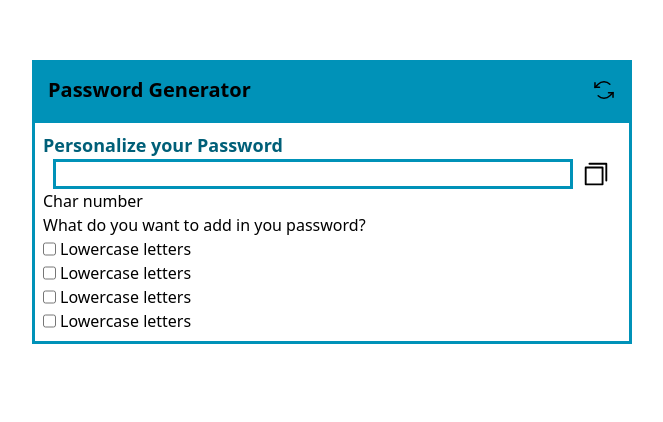
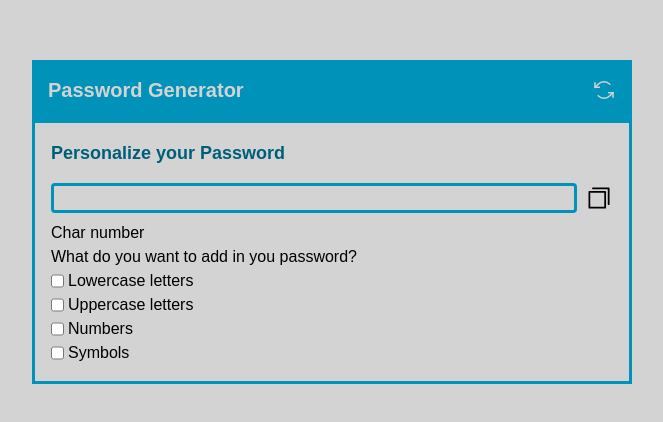
Before and after one commit to DeborahLyra/passwordGenerator, a React (Vite) app: page / in a window 1280 px wide. Shown: the part 196-618 px from the top of the page, without its empty margins (308-971 px from the left). Built offline with nearby package versions, Linux system fonts and the light colour scheme.

Commit message:
style changes

```diff
--- a/src/components/Navbar.tsx
+++ b/src/components/Navbar.tsx
@@ -4,8 +4,8 @@ import { ArrowsCounterClockwise } from "phosphor-react";
 export function Navbar() {
   return (
     <nav className="w-[600px] p-4 flex items-center justify-between bg-cyan-600">
-      <h1 className="font-bold text-xl">Password Generator</h1>
-      <ArrowsCounterClockwise size={24} />
+      <h1 className="font-bold text-xl text-[#D3D3D3]">Password Generator</h1>
+      <ArrowsCounterClockwise size={24} color="#D3D3D3"/>
     </nav>
   )
 }
--- a/src/components/PassworGenerator.tsx
+++ b/src/components/PassworGenerator.tsx
@@ -3,10 +3,10 @@ import { CopySimple } from "phosphor-react";
 
 export function PassworGenerator() {
     return (
-        <main className="border-cyan-600 border-3 p-2 w-[600px]">
-            <h2 className="text-cyan-800 font-semibold text-lg">Personalize your Password</h2>
-            <div className="flex justify-center items-center gap-2">
-                <input type="text" className="border-cyan-600 border-3 w-[90%]" />
+        <main className="border-cyan-600 border-3 p-4 w-[600px]">
+            <h2 className="text-cyan-800 font-semibold text-lg mb-4">Personalize your Password</h2>
+            <div className="flex justify-center items-center gap-2 mb-2">
+                <input type="text" className="border-cyan-600 border-3 w-full rounded" />
                 <CopySimple size={30} />
             </div>
             <div>
@@ -25,21 +25,21 @@ export function PassworGenerator() {
                             type="checkbox"
                             className="bg-cyan-600"
                         />
-                        Lowercase letters
+                        Uppercase letters
                     </label>
                     <label className="flex justify-center gap-1">
                         <input
                             type="checkbox"
                             className="bg-cyan-600"
                         />
-                        Lowercase letters
+                        Numbers
                     </label>
                     <label className="flex justify-center gap-1">
                         <input
                             type="checkbox"
                             className="bg-cyan-600"
                         />
-                        Lowercase letters
+                        Symbols
                     </label>
                 </div>
             </div>
--- a/src/index.css
+++ b/src/index.css
@@ -1 +1,14 @@
 @import "tailwindcss";
+@import url('https://fonts.googleapis.com/css2?family=Poppins:ital,wght@0,200;0,300;0,400;0,500;0,600;0,700;0,800;0,900;1,200;1,300;1,600;1,700&display=swap');
+
+*{
+    box-sizing: border-box;
+
+}
+
+body {
+    background-color: #D3D3D3;
+    font-family: "Poppins", sans-serif;
+    font-weight: 400;
+    font-style: normal;
+}
```
